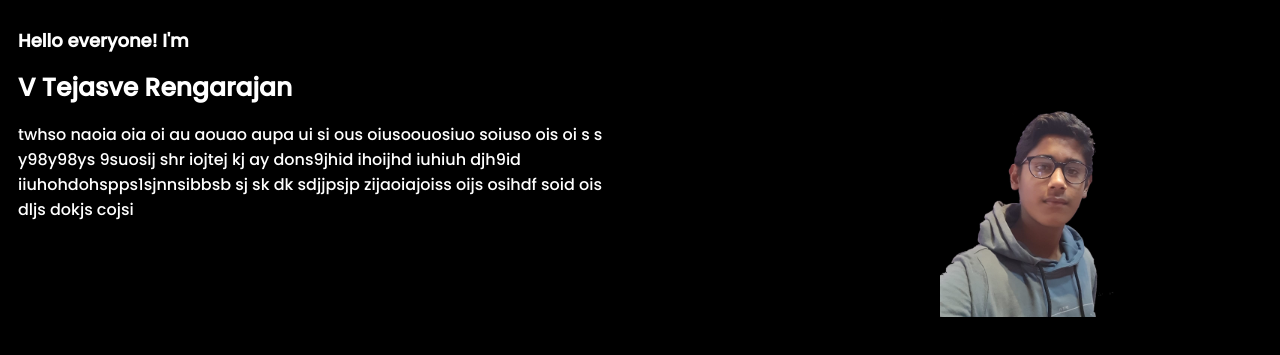
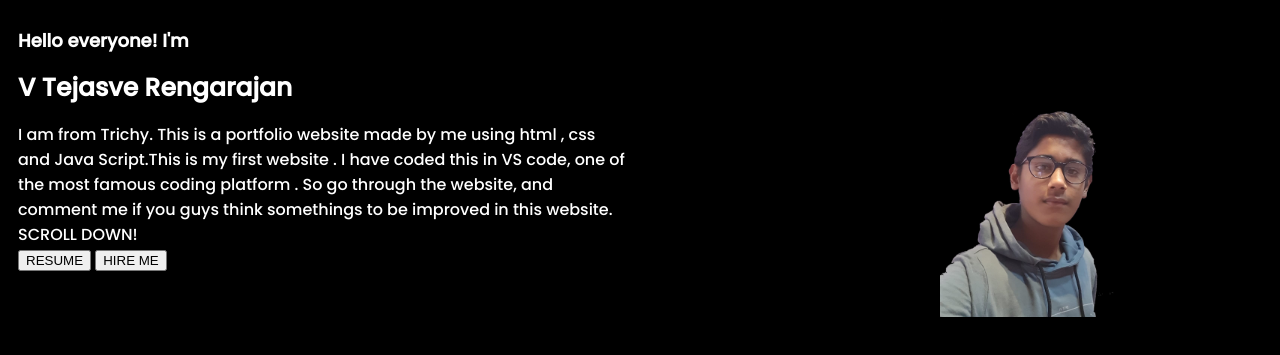
Before and after one commit to VTejasveRengarajan/Portfolio, a plain HTML site: page Tejasve Partfolio/index.html in a window 1280 px wide. Shown: the part 139-494 px from the top of the page. Drawn offline with Linux system fonts and the light colour scheme.

Commit message:
Update index.html

```diff
--- a/Tejasve Partfolio/index.html
+++ b/Tejasve Partfolio/index.html
@@ -14,7 +14,7 @@
             </div>
             <div id="the-menu">
                 <ul id="menu-items">
-                    <li id="home">Home</li>
+                    <li id="home" onclick="homeclicked()">Home</li>
                     <li id="about-me">About Me</li>
                     <li id="my-projects">My Projects</li>
                     <li id="contact-me">Contact Me</li>
@@ -26,7 +26,17 @@
             <div id="my-discr">
                 <div id="intro">Hello everyone! I'm</div>
                 <div id="name">V Tejasve Rengarajan</div>
-                <div id="discr">twhso naoia oia oi au aouao aupa ui si  ous oiusoouosiuo soiuso ois oi s s y98y98ys 9suosij shr iojtej kj ay dons9jhid ihoijhd iuhiuh djh9id iiuhohdohspps1sjnnsibbsb sj sk dk sdjjpsjp zijaoiajoiss oijs osihdf soid ois dljs dokjs cojsi</div>
+                <div id="discr">I am from Trichy. This is a portfolio website
+                    made by me using html , css and Java Script.This is my first website
+                    . I have coded this in VS code, one of the most famous coding platform
+                    . So go through the website, and comment me if you guys think somethings to be
+                    improved in this website.  SCROLL DOWN!
+                </div>
+
+                <div id="resume-buttons">
+                    <button id="resume">RESUME</button>
+                    <button id="hire-me">HIRE ME</button>
+                </div>
             </div>
             <div id="my-photo" >
                 <img id="photo" src="my photo.jpeg">
@@ -34,5 +44,7 @@
 
 
         </div>
+
+        <script src="script.js"></script>
     </body>
 </html>
```
